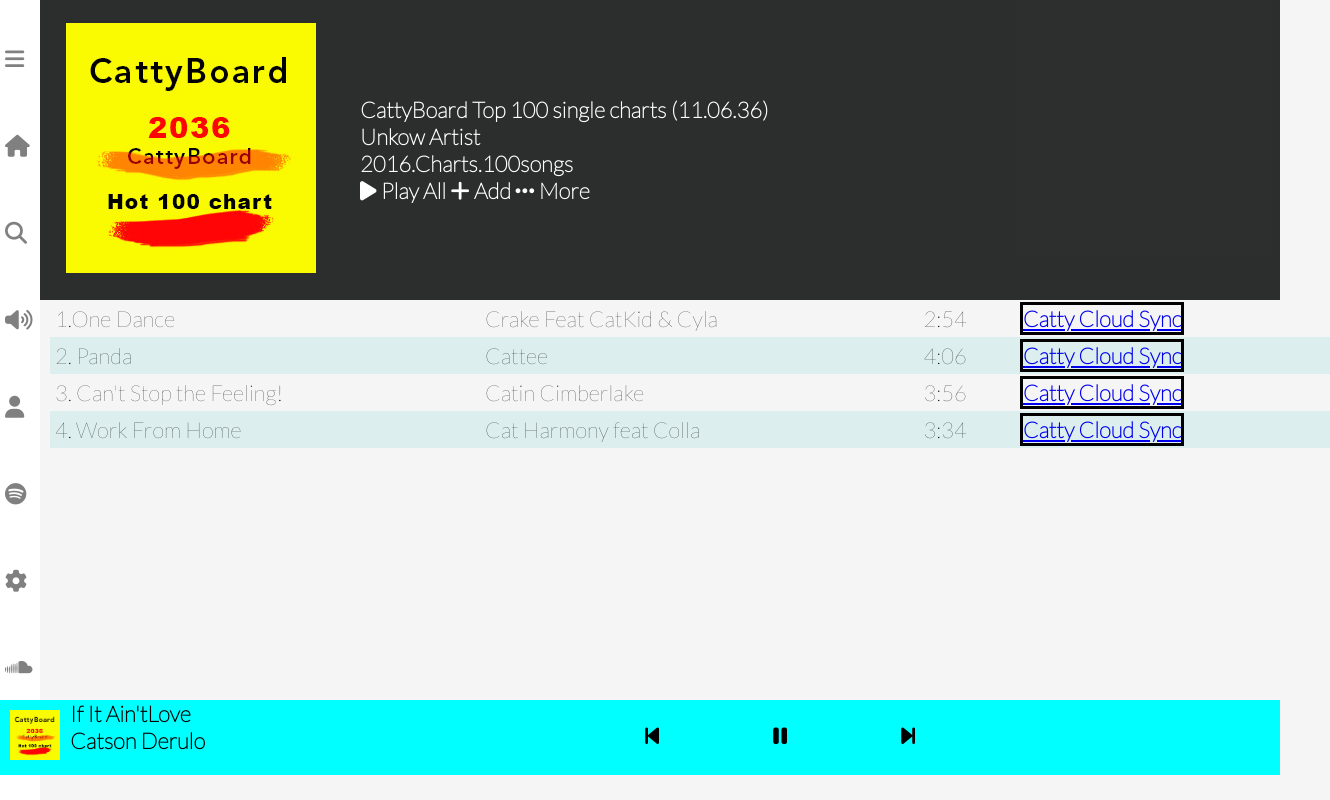
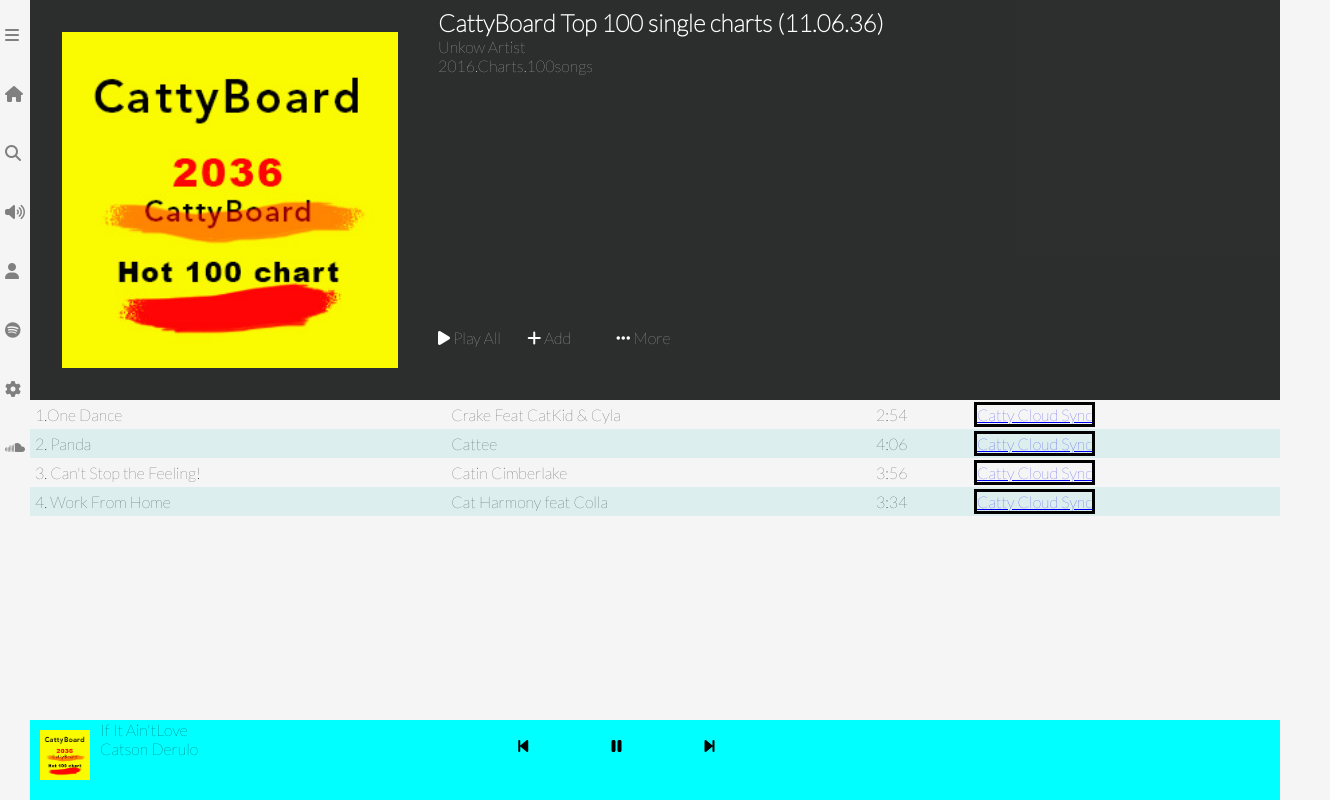
Before and after one commit to pesto-students/p8-chirag-Vi5HaL, a plain HTML site: page Week-1/1.2/index.html in a window 1280 px wide. Shown: the whole page, 1330 px wide, since content can reach past the window. Drawn offline with Linux system fonts and the light colour scheme.

Commit message:
modified css with flex

```diff
--- a/Week-1/1.2/index.css
+++ b/Week-1/1.2/index.css
@@ -5,23 +5,33 @@
     margin: 0;
     padding: 0;
     box-sizing: border-box;
-    font-family: 'Lato';font-size: 22px;
-    font-weight: 700;
+    font-family: 'Lato';
 }
+@media (max-width: 500px) {
+    .wrapper {
+      flex-direction: column-reverse;
+    }
+    ul {
+      display: flex;
+      align-items: center;
+      justify-content: space-between;
+    }
+
+  }
 
 body{
     background: whitesmoke;
+    overflow: hidden;
+    height: 100vh;
+
 }
 .wrapper{
+    display: flex;
+    height: 100%;
 
 }
 .wrapper .sidebar {
-    width: 40px;
-    height: 100%;
-    justify-items: space-between;
-    display: flex;
-    position: absolute;
-    background-color: white;
+    flex: 1 0 2%;
 
 }
 
@@ -29,47 +39,59 @@ body{
     display: inline-flex;
     text-decoration: none;
     padding: 15px 5px;
-    margin-top: 30px;
+    margin-top: 10px;
 
 }
 
 .wrapper .sidebar ul li a .item i{
     color:  gray;
 }
+.inner-warpper{
+    flex-direction: row;
+    width:100%
+}
 .wrapper .playlist{
     width: 100%;
     background-color:rgba(44, 46, 45, 0.995);
-    height: 300px;
+    height: 50%;
     display: flex;
-    flex-direction: row;
-    align-items: center;
     color:white;
 }
+.songList{
+    height: 40%;
+}
 .wrapper .playlist .playlist-info{
-    margin: 2rem;
+    display: flex;
+    flex-direction: column;
+    margin: 0.5rem;
 }
 
 .wrapper .playlist .playlist-icon{
-    margin-left: 3rem;
+    display: flex;
+    margin: 2rem;
 }
 .wrapper .playlist .playlist-info .playlist-icon img {
-    width: 200px;
-    height: 200px;
-
+    width: auto;
+    height: auto;
 }
 .wrapper .playlist .playlist-info .playlist-name{
-    margin-bottom: 100px;
-    padding-bottom: 500px;
+   width: 100%;
+   height: 100%;
 }
-/* @Sanjana : require your help to understand why margin is not working with flex */
+
 .playlist-buttons{
-    margin-top:2rem
+    height: 20%;
+    display: flex;
+    flex-direction: row;
+}
+.playlist-buttons span{
+    height: 20%;
+    width:20%
 }
 
 table {
     border-collapse: collapse;
     width: 100%;
-    margin-left: 50px;
 
   }
 table td {
@@ -84,11 +106,9 @@ tr:nth-child(even) {background-color: #dceeee;}
 
 .current {
     width: 100%;
-    position: absolute;
-    top:700px;
-    left :0px;
     display: flex;
     background-color: aqua;
+    height: 10%;
 }
 .current .song-icon img{
     width: 50px;
--- a/Week-1/1.2/index.html
+++ b/Week-1/1.2/index.html
@@ -57,14 +57,15 @@
           </li>
         </ul>
       </div>
+    <div class="inner-warpper">
       <div class="playlist">
         <span class="playlist-icon">
             <img src="cattyboard.jpg" alt="cattyboard image">
         </span>
           <div class="playlist-info">
 
-              <span class="playlist-name">
-                  <p>CattyBoard Top 100 single charts (11.06.36)</p>
+            <span class="playlist-name">
+                <h2>CattyBoard Top 100 single charts (11.06.36)</h2>
                   <p class="artistName">Unkow Artist</p>
                   <p class="albumName">2016.Charts.100songs</p>
               </span>
@@ -151,5 +152,7 @@
       </span>
       </div>
     </div>
+
+    </div>
   </body>
 </html>
```
